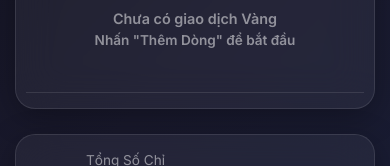
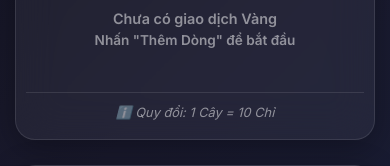
Before and after one commit to nguyenhung1993/gold-profit-calculator, a plain HTML site: page index.html in a window 390 px wide. Shown: the part 940-1106 px from the top of the page. Drawn offline with Linux system fonts and the light colour scheme; no server answers.

Commit message:
Add unit conversion hints below tables

```diff
--- a/index.html
+++ b/index.html
@@ -82,6 +82,7 @@
                         </tbody>
                     </table>
                 </div>
+                <p class="unit-hint">ℹ️ Quy đổi: 1 Cây = 10 Chỉ</p>
             </section>
 
             <!-- Summary Panel -->
@@ -195,6 +196,7 @@
                         </tbody>
                     </table>
                 </div>
+                <p class="unit-hint">ℹ️ Quy đổi: 1 Lượng = 0.0375 Kg (37.5g)</p>
             </section>
 
             <!-- Summary Panel -->
--- a/styles.css
+++ b/styles.css
@@ -807,3 +807,19 @@ tbody select option {
 ::-webkit-scrollbar-thumb:hover {
     background: rgba(255, 215, 0, 0.5);
 }
+
+/* Unit Hint */
+.unit-hint {
+    margin-top: 10px;
+    font-size: 0.9rem;
+    color: var(--text-muted);
+    font-style: italic;
+    text-align: right;
+}
+
+@media (max-width: 768px) {
+    .unit-hint {
+        text-align: center;
+        font-size: 0.8rem;
+    }
+}
```
Also changed, not shown: README.md.
